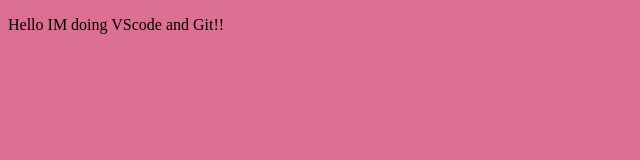
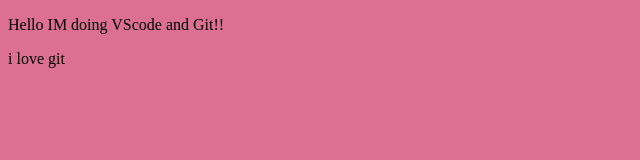
Before and after one commit to tripplestevie/vscode-git, a plain HTML site: page index.html in a window 1280 px wide. Shown: the full height of the page, 0-640 px from the left. Drawn offline with Linux system fonts and the light colour scheme.

Commit message:
Add Punuation

```diff
--- a/index.html
+++ b/index.html
@@ -8,5 +8,6 @@
 </head>
 <body>
     <p>Hello IM doing VScode and Git!!</p>
+    <p2>i love git</p2>
 </body>
 </html>
```
